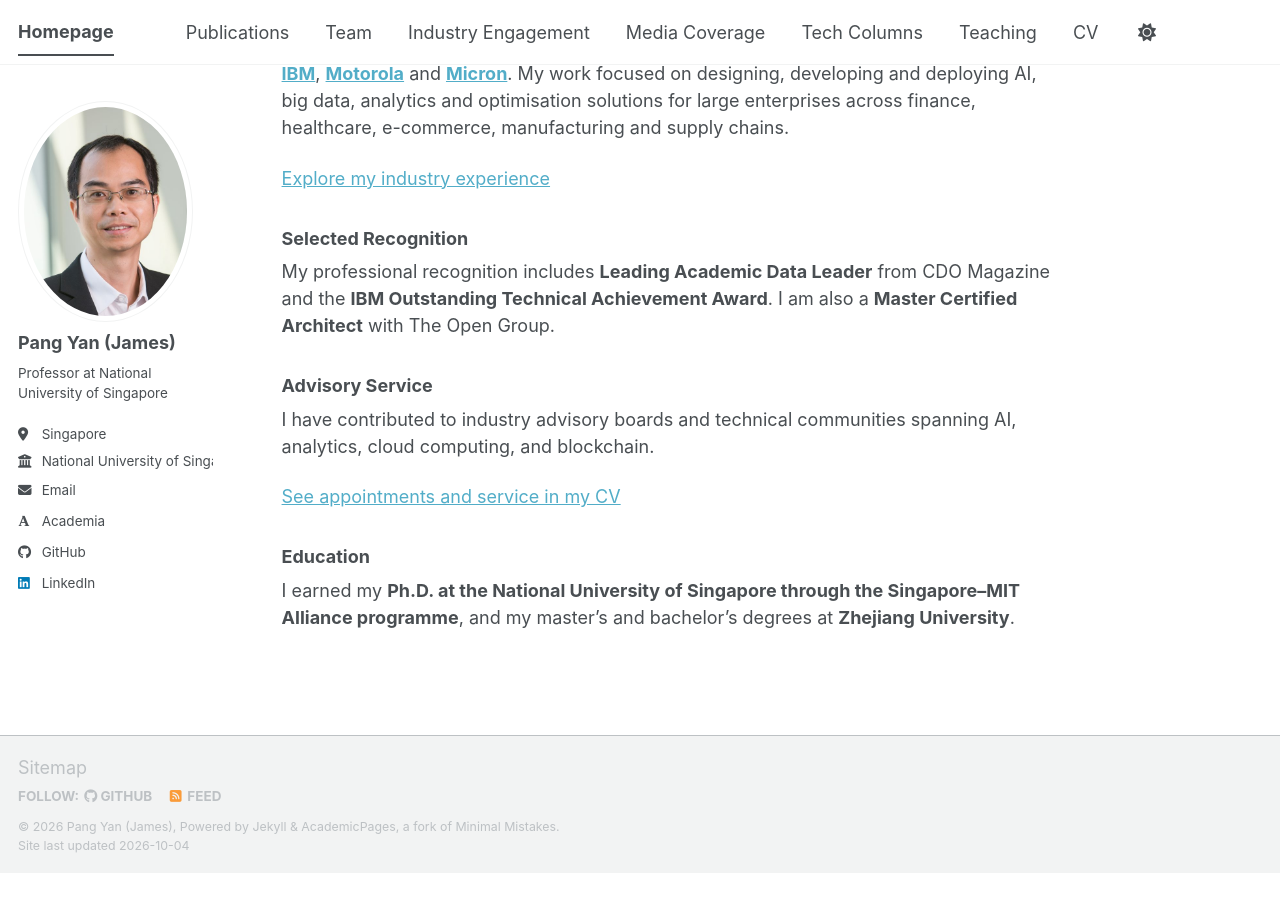
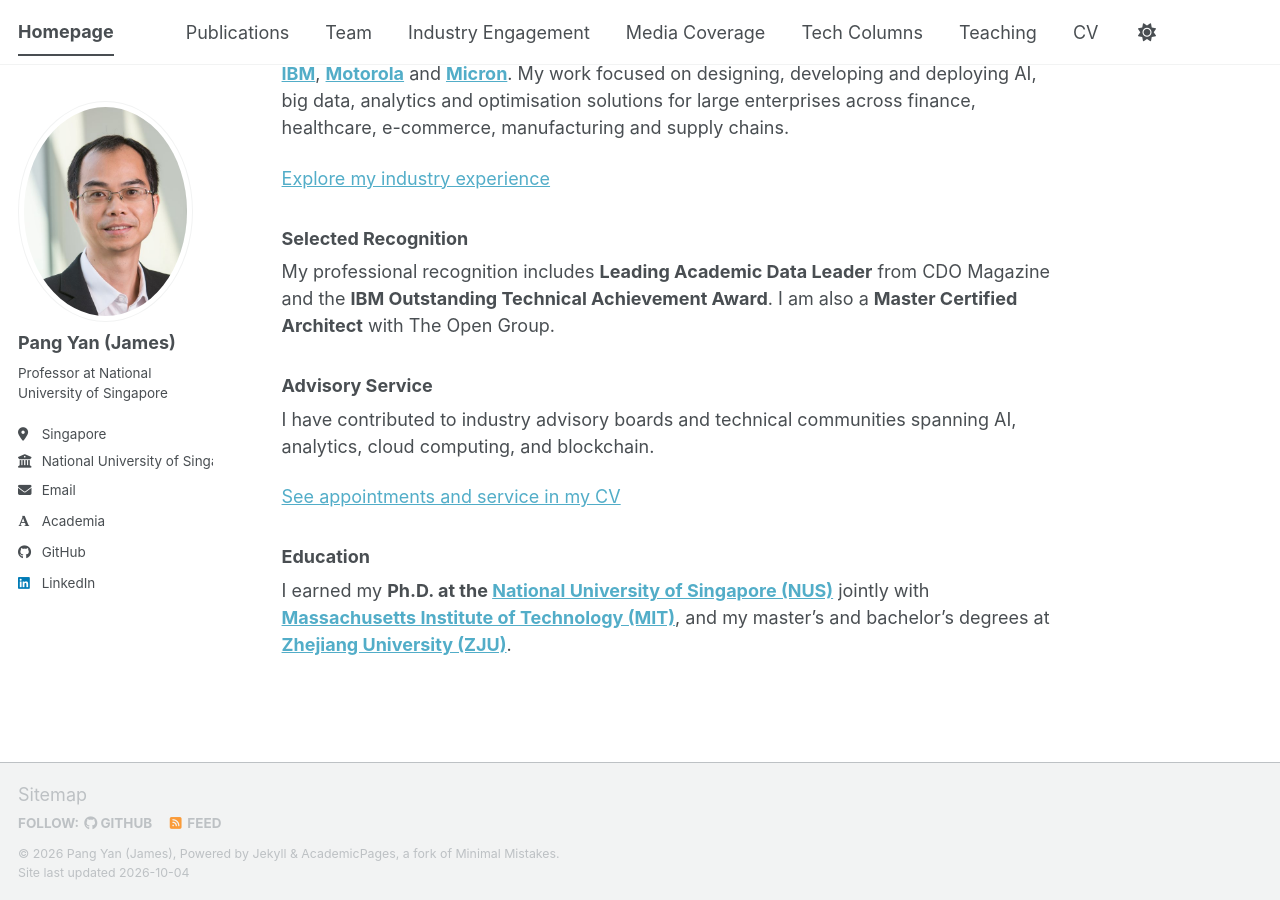
Before and after one commit to jamespangyan/jamespangyan.github.io, a Jekyll site: the page built from _pages/about.md, in a window 1280 px wide and 900 px high, scrolled down 1731 px. Built offline with Jekyll 4.4.1, drawn with Linux system fonts in a browser that asks for light colours; some web fonts are replaced; a script bundle is joined from its source files by our own code; library files that are not in the unit come from our copies; before the commit the page ends 2604 px from its top, so only the background shows below that.

Commit message:
Update education summary and add university links

```diff
--- a/_pages/about.md
+++ b/_pages/about.md
@@ -61,4 +61,4 @@ I have contributed to industry advisory boards and technical communities spannin
 
 ### Education
 
-I earned my **Ph.D. at the National University of Singapore through the Singapore–MIT Alliance programme**, and my master's and bachelor's degrees at **Zhejiang University**.
+I earned my **Ph.D. at the [National University of Singapore (NUS)](https://nus.edu.sg/)** jointly with **[Massachusetts Institute of Technology (MIT)](https://www.mit.edu/)**, and my master's and bachelor's degrees at **[Zhejiang University (ZJU)](https://www.zju.edu.cn/english/)**.
```
